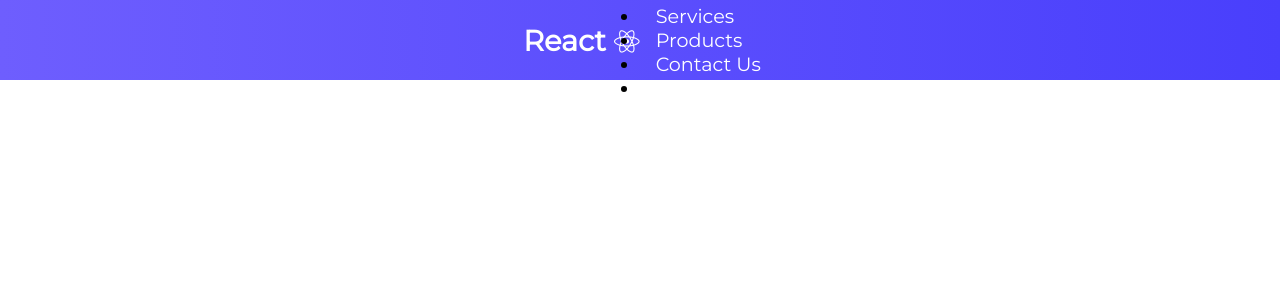
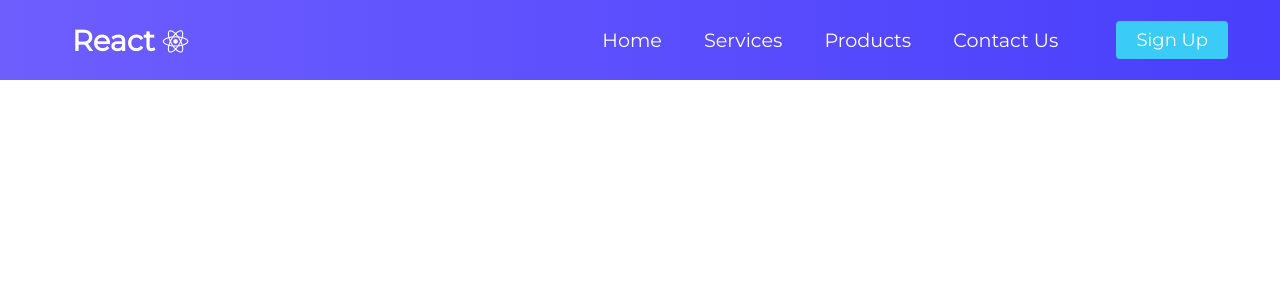
Before and after one commit to leightonchien/MiCasa, a React (Create React App) app in the folder react-front-end/: page / in a window 1280 px wide. Shown: the top 300 px of the page. Built offline with nearby package versions, Linux system fonts and the light colour scheme.

Commit message:
Add further functionality and visual changes to the Navbar

```diff
--- a/react-front-end/src/components/Button.css
+++ b/react-front-end/src/components/Button.css
@@ -0,0 +1,46 @@
+:root {
+  --primary: #3acbf7;
+}
+
+.btn {
+  padding: 8px 20px;
+  border-radius: 4px;
+  outline: none;
+  border: none;
+  cursor: pointer;
+}
+
+.btn:hover {
+  padding: 8px 20px;
+  transition: all 0.3s ease-out;
+  background: #fff;
+  color: #6568F4;
+  transition: 250ms;
+}
+
+.btn--primary {
+  background-color: var(--primary);
+}
+
+.btn--outline {
+  background-color: transparent;
+  color: #fff;
+  padding: 8px 20px;
+  border-radius: 4px;
+  border: 1px solid var(--primary);
+  transition: all 0.3s ease-out;
+}
+
+.btn--medium {
+  padding: 8px 20px;
+  border-radius: 4px;
+  font-size: 18px;
+  color: #fff;
+}
+
+.btn-large {
+  padding: 12px 26px;
+  border-radius: 4px;
+  font-size: 20px;
+  color: #fff;
+}
--- a/react-front-end/src/components/Button.js
+++ b/react-front-end/src/components/Button.js
@@ -0,0 +1,31 @@
+import React from 'react'
+import './Button.css'
+
+const STYLES = [
+    'btn--primary',
+    'btn--outline'
+]
+
+const SIZES = [
+    'btn--medium',
+    'btn--large'
+]
+
+export const Button = ({
+    children,
+    type,
+    onClick,
+    buttonStyle,
+    buttonSize
+}) => {
+
+    const checkButtonStyle = STYLES.includes(buttonStyle) ? buttonStyle : STYLES[0]
+
+    const checkButtonSize = SIZES.includes(buttonSize) ? buttonSize : SIZES[0]
+
+    return (
+        <button className={`btn ${checkButtonStyle} ${checkButtonSize}`} onClick={onClick} type={type}>
+            {children}
+        </button>
+    )
+}
--- a/react-front-end/src/components/Navbar/Navbar.js
+++ b/react-front-end/src/components/Navbar/Navbar.js
@@ -1,18 +1,23 @@
 import React, { Component } from 'react'
 import { MenuItems } from './MenuItems'
+import { Button } from "../Button"
 import './Navbar.css'
 
 class Navbar extends Component {
+  state = { clicked: false }
+
+  handleClick = () => {
+      this.setState({ clicked: !this.state.clicked })
+  }
+
   render() {
       return(
           <nav className="NavbarItems">
-        <h1
-          className="navbar-logo">React<i className="fab fa-react"></i>
-        </h1>
-        <div className="menu-icon">
-
+              <h1 className="navbar-logo">React<i className="fab fa-react"></i></h1>
+              <div className="menu-icon" onClick={this.handleClick}>
+                  <i className={this.state.clicked ? 'fas fa-times' : 'fas fa-bars'}></i>
               </div>
-        <ul>
+              <ul className={this.state.clicked ? 'nav-menu active' : 'nav-menu'}>
                   {MenuItems.map((item, index) => {
                       return (
                           <li key={index}>
@@ -23,9 +28,10 @@ class Navbar extends Component {
                       )
                   })}
               </ul>
+              <Button>Sign Up</Button>
           </nav>
       )
   }
 }
 
-export default Navbar;
+export default Navbar
```
Lines whose indentation alone changed are shown as unchanged.
